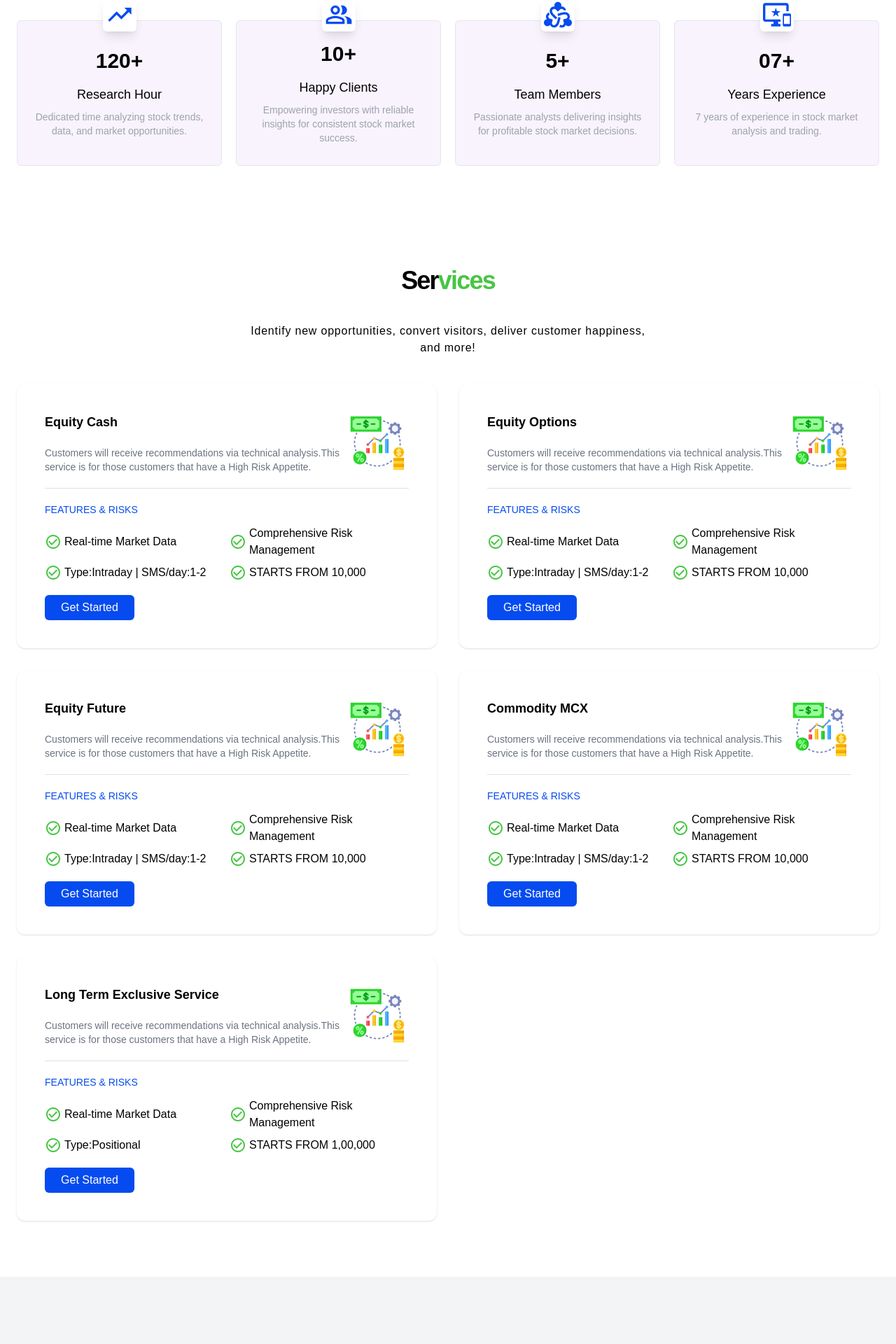
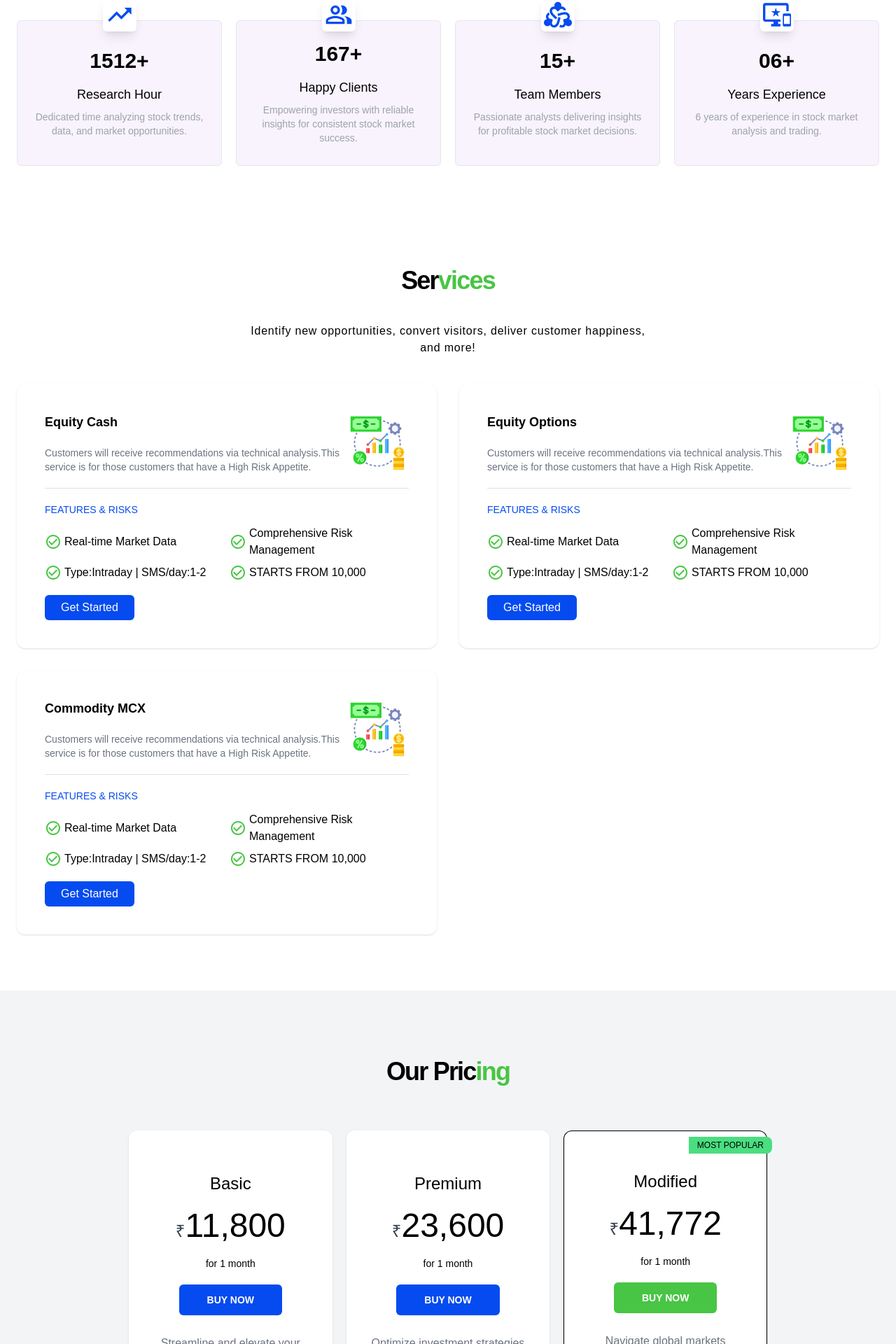
Before and after one commit to Coader-Sasmi/stoxxon, a Next.js app: page / in a window 1280 px wide. Shown: the part 1023-2943 px from the top of the page at 70% size. Built offline with nearby package versions, Linux system fonts and the light colour scheme.

Commit message:
content updated

```diff
--- a/src/app/components/About.tsx
+++ b/src/app/components/About.tsx
@@ -12,7 +12,7 @@ const aboutUs_Arr = [
     icon: (
       <TrendingUp className="!text-primary !text-5xl !bg-white !p-1 !rounded-md !shadow-lg" />
     ),
-    count: "120+",
+    count: "1512+",
     title: "Research Hour",
     description:
       "Dedicated time analyzing stock trends, data, and market opportunities.",
@@ -22,7 +22,7 @@ const aboutUs_Arr = [
     icon: (
       <PeopleAltOutlined className="!text-primary !text-5xl !bg-white !p-1 !rounded-md !shadow-lg" />
     ),
-    count: "10+",
+    count: "167+",
     title: "Happy Clients",
     description:
       "Empowering investors with reliable insights for consistent stock market success.",
@@ -32,7 +32,7 @@ const aboutUs_Arr = [
     icon: (
       <Diversity2Outlined className="!text-primary !text-5xl !bg-white !p-1 !rounded-md !shadow-lg" />
     ),
-    count: "5+",
+    count: "15+",
     title: "Team Members",
     description:
       "Passionate analysts delivering insights for profitable stock market decisions.",
@@ -42,9 +42,9 @@ const aboutUs_Arr = [
     icon: (
       <ImportantDevicesOutlined className="!text-primary !text-5xl !bg-white !p-1 !rounded-md !shadow-lg" />
     ),
-    count: "07+",
+    count: "06+",
     title: "Years Experience",
-    description: "7 years of experience in stock market analysis and trading.",
+    description: "6 years of experience in stock market analysis and trading.",
   },
 ];
 
--- a/src/app/components/TopServices.tsx
+++ b/src/app/components/TopServices.tsx
@@ -47,28 +47,28 @@ const solution_Arr = [
     ],
     started: "Get started",
   },
-  {
-    _id: "3",
-    heading: "Equity Future",
-    description:
-      "Equity future services provide contracts to trade stocks at predetermined prices on future dates.",
-    subheading: "POPULAR FEATURES",
-    list: [
-      {
-        subtitle: "Real-time Market Data",
-      },
-      {
-        subtitle: "Comprehensive Risk Management",
-      },
-      {
-        subtitle: "Type:Intraday | SMS/day:1-2",
-      },
-      {
-        subtitle: "STARTS FROM 10,000",
-      },
-    ],
-    started: "Get started",
-  },
+  // {
+  //   _id: "3",
+  //   heading: "Equity Future",
+  //   description:
+  //     "Equity future services provide contracts to trade stocks at predetermined prices on future dates.",
+  //   subheading: "POPULAR FEATURES",
+  //   list: [
+  //     {
+  //       subtitle: "Real-time Market Data",
+  //     },
+  //     {
+  //       subtitle: "Comprehensive Risk Management",
+  //     },
+  //     {
+  //       subtitle: "Type:Intraday | SMS/day:1-2",
+  //     },
+  //     {
+  //       subtitle: "STARTS FROM 10,000",
+  //     },
+  //   ],
+  //   started: "Get started",
+  // },
   {
     _id: "4",
     heading: "Commodity MCX",
@@ -91,28 +91,28 @@ const solution_Arr = [
     ],
     started: "Get started",
   },
-  {
-    _id: "5",
-    heading: "Long Term Exclusive Service",
-    description:
-      "Commodity MCX services offer trading, analysis, and support for commodities like gold, silver, and crude oil.",
-    subheading: "POPULAR FEATURES",
-    list: [
-      {
-        subtitle: "Real-time Market Data",
-      },
-      {
-        subtitle: "Comprehensive Risk Management",
-      },
-      {
-        subtitle: "Type:Positional",
-      },
-      {
-        subtitle: "STARTS FROM 1,00,000",
-      },
-    ],
-    started: "Get started",
-  },
+  // {
+  //   _id: "5",
+  //   heading: "Long Term Exclusive Service",
+  //   description:
+  //     "Commodity MCX services offer trading, analysis, and support for commodities like gold, silver, and crude oil.",
+  //   subheading: "POPULAR FEATURES",
+  //   list: [
+  //     {
+  //       subtitle: "Real-time Market Data",
+  //     },
+  //     {
+  //       subtitle: "Comprehensive Risk Management",
+  //     },
+  //     {
+  //       subtitle: "Type:Positional",
+  //     },
+  //     {
+  //       subtitle: "STARTS FROM 1,00,000",
+  //     },
+  //   ],
+  //   started: "Get started",
+  // },
 ];
 export default function TopServices() {
   return (
--- a/src/app/layouts/Footer.tsx
+++ b/src/app/layouts/Footer.tsx
@@ -38,10 +38,10 @@ const footerArr = [
         title: "Stock Cash",
         path: "/",
       },
-      {
-        title: "Stock Futures",
-        path: "/",
-      },
+      // {
+      //   title: "Stock Futures",
+      //   path: "/",
+      // },
       {
         title: "Stock Options",
         path: "/",
@@ -50,14 +50,14 @@ const footerArr = [
         title: "Index Options",
         path: "/",
       },
-      {
-        title: "BTST/STBT Pack",
-        path: "/",
-      },
-      {
-        title: "Delivery Pack",
-        path: "/",
-      },
+      // {
+      //   title: "BTST/STBT Pack",
+      //   path: "/",
+      // },
+      // {
+      //   title: "Delivery Pack",
+      //   path: "/",
+      // },
     ],
   },
 ];
```
